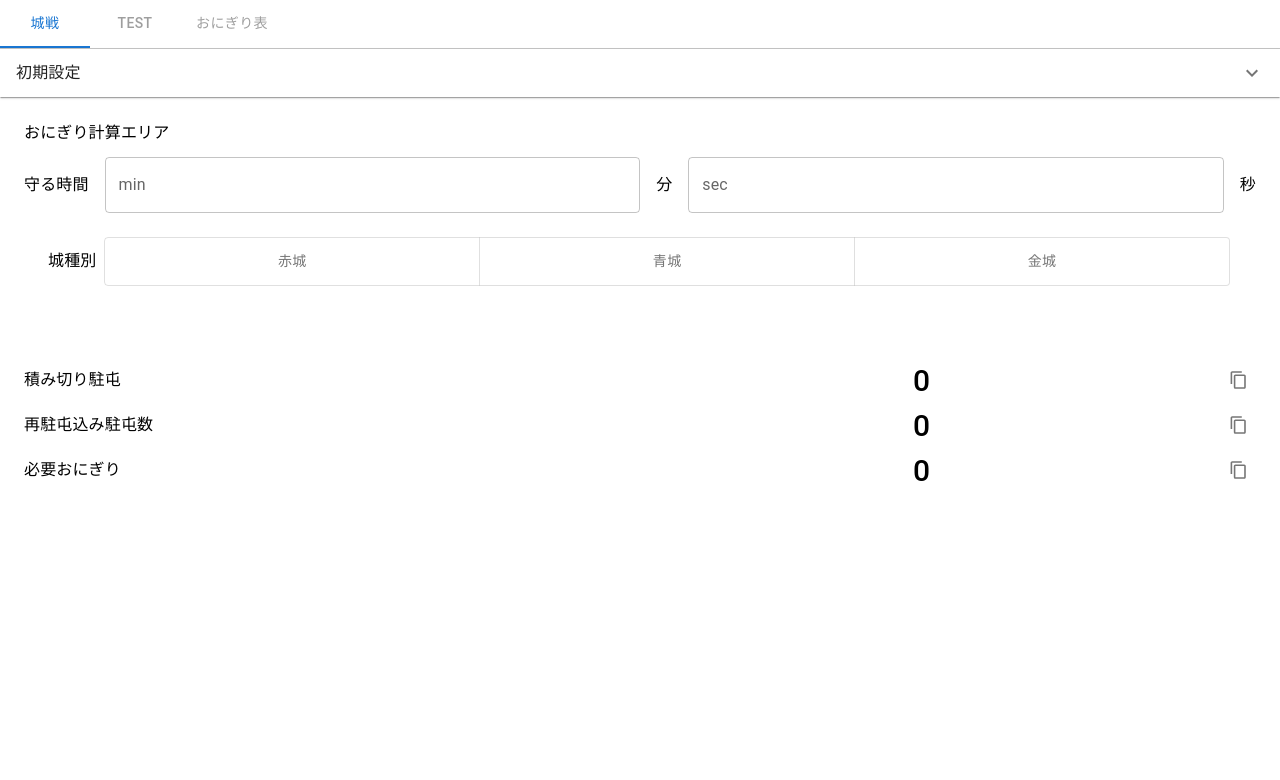
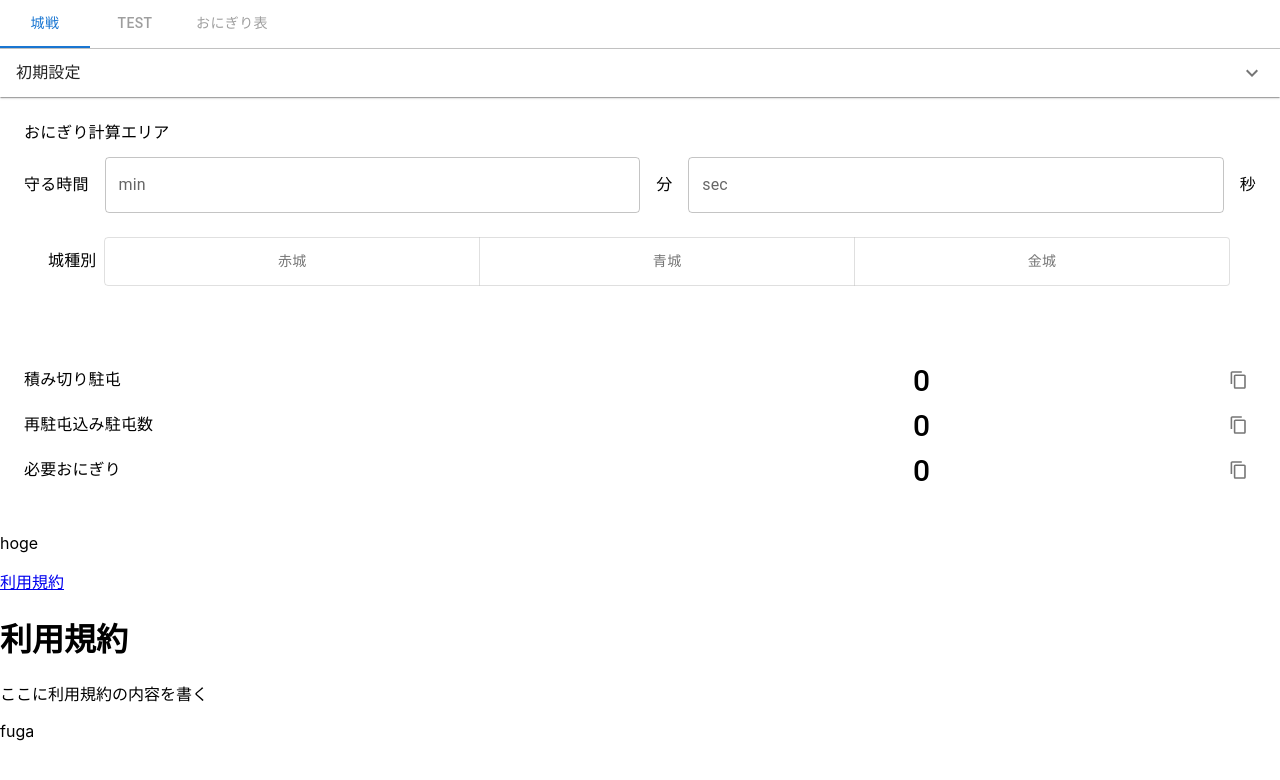
Before and after one commit to chika-create/onigiri-calc, a React (Create React App) app: page /term in a window 1280 px wide. Shown: the top 780 px of the page. Built offline with nearby package versions, Linux system fonts and the light colour scheme.

Commit message:
add: 利用規約へのリンクとページの枠を作成

```diff
--- a/src/App.tsx
+++ b/src/App.tsx
@@ -5,6 +5,9 @@ import { Box, Typography, FormControlLabel, Checkbox } from "@mui/material";
 import { TabPanelProps } from "./Types";
 import { numNumberContext, alignmentNumContext } from "./SettingUseContext";
 import { CalcFunc } from "./CalcFunc";
+
+import { BrowserRouter, Routes, Route, Link } from "react-router-dom";
+import Term from "./components/pages/Term";
 
 import ServerCastel from "./components/pages/ServerCastel";
 import UniversalCastel from "./components/pages/UniversalCastel";
@@ -72,6 +75,14 @@ function App() {
           <CountOutput numNumber={numNumber} alignmentNum={alignmentNum} />
         </alignmentNumContext.Provider>
       </numNumberContext.Provider>
+      <p>hoge</p>
+      <BrowserRouter>
+        <Link to="/term">利用規約</Link>
+        <Routes>
+          <Route path="/term" element={<Term />} />
+        </Routes>
+      </BrowserRouter>
+      <p>fuga</p>
     </Box>
   );
 }
--- /dev/null
+++ b/src/components/pages/Term.tsx
@@ -0,0 +1,13 @@
+// src/pages/TermsPage.js
+import React from "react";
+
+function Term() {
+  return (
+    <div>
+      <h1>利用規約</h1>
+      <p>ここに利用規約の内容を書く</p>
+    </div>
+  );
+}
+
+export default Term;
```
Also changed, not shown: 1 other file (tests, documents, lock files or other folders).
